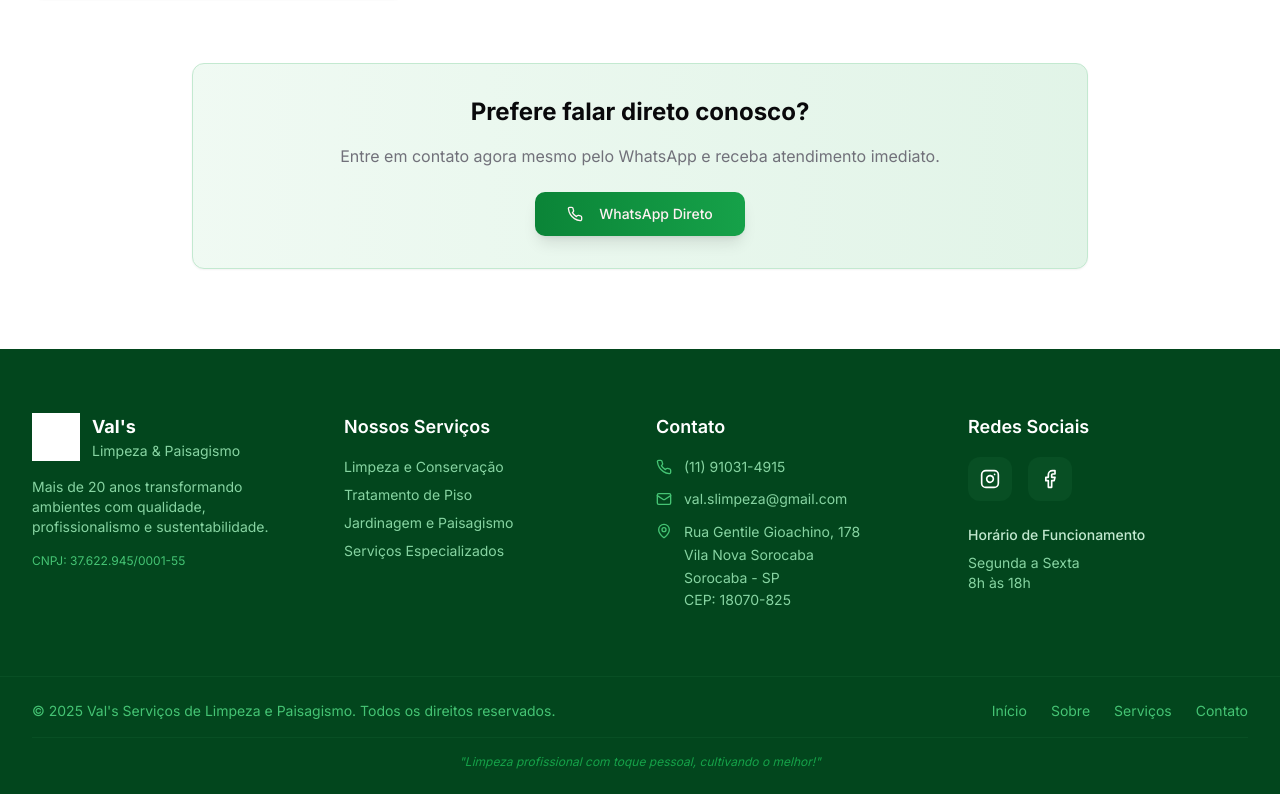
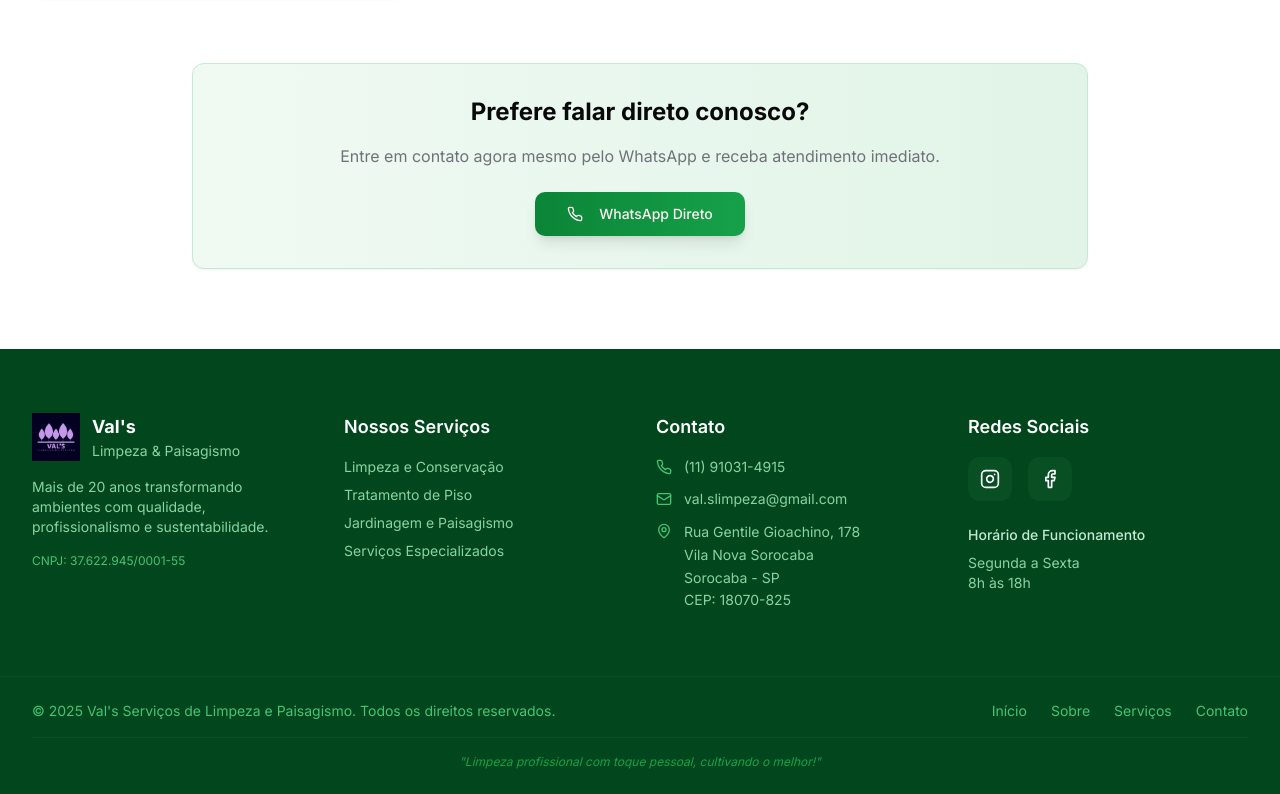
Before and after one commit to DevZipMateus/vals-sparkle-site, a React (Vite) app: page / in a window 1280 px wide. Shown: the part 4246-5040 px from the top of the page. Built offline with nearby package versions, Linux system fonts and the light colour scheme.

Commit message:
Fix: Adjust footer logo
The logo in the footer was not displayed correctly. This commit adjusts the styling of the logo to ensure it is properly displayed.

```diff
--- a/src/components/Footer.tsx
+++ b/src/components/Footer.tsx
@@ -15,10 +15,14 @@ const Footer = () => {
               <img
                 src="/lovable-uploads/a1235aaa-314b-46df-bb17-995c20e6fdbb.png"
                 alt="Val's Limpeza e Paisagismo"
-                className="h-10 sm:h-12 w-auto brightness-0 invert"
+                className="h-10 sm:h-12 w-auto filter invert"
+                onError={(e) => {
+                  console.error('Erro ao carregar a imagem da logo');
+                  e.currentTarget.style.display = 'none';
+                }}
               />
               <div>
-                <h3 className="font-bold text-base sm:text-lg">Val's</h3>
+                <h3 className="font-bold text-base sm:text-lg text-white">Val's</h3>
                 <p className="text-xs sm:text-sm text-nature-300">Limpeza & Paisagismo</p>
               </div>
             </div>
```
